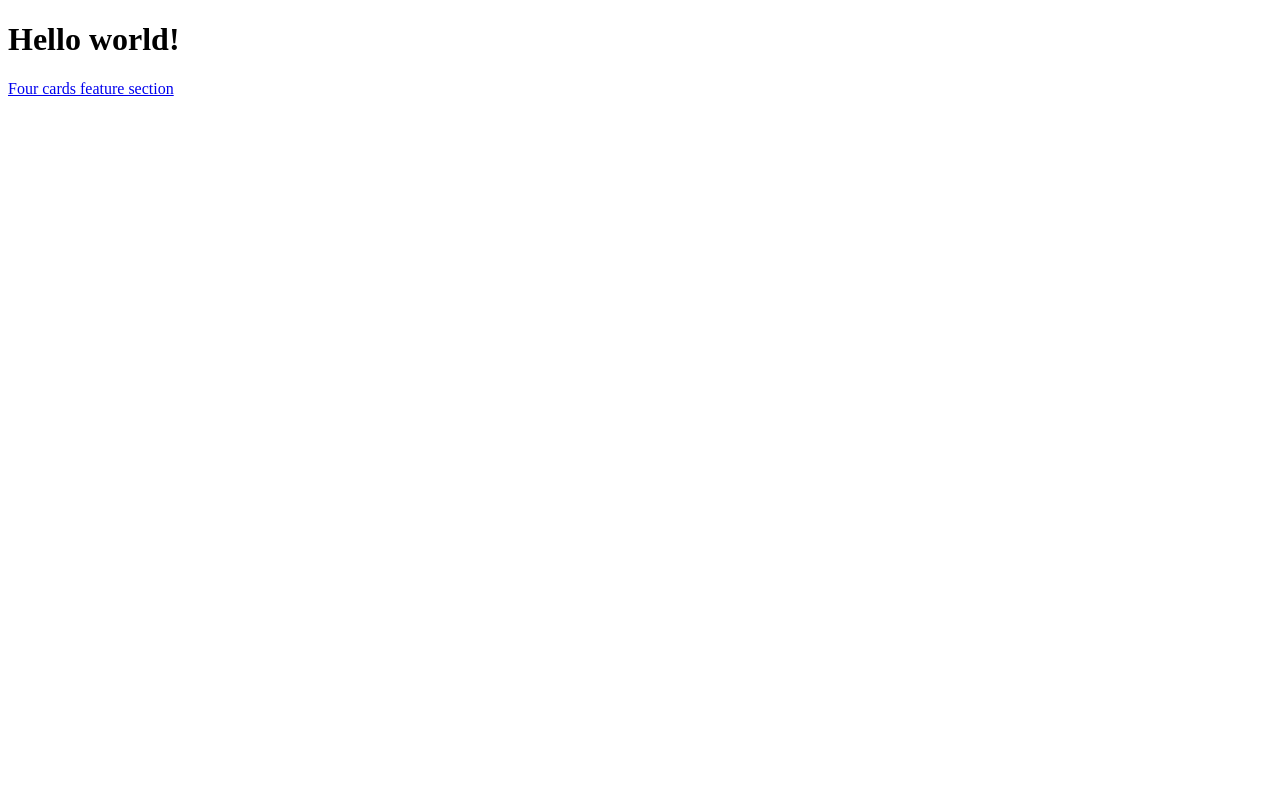
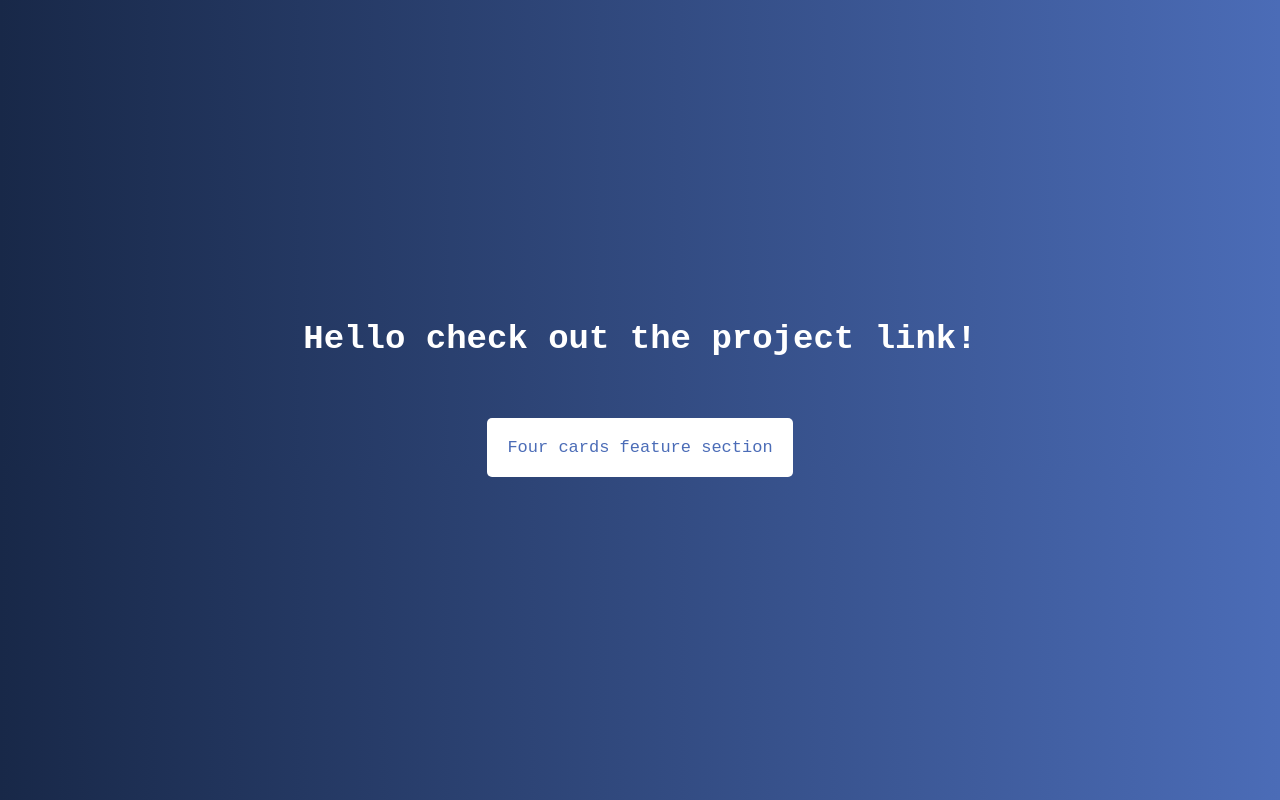
Before and after one commit to annonBytes/Four-card-feature-section, a plain HTML site: page index.html in a window 1280 px wide. Drawn offline with Linux system fonts and the light colour scheme.

Commit message:
styling and structure adjustment

```diff
--- a/index.html
+++ b/index.html
@@ -4,9 +4,10 @@
     <meta charset="UTF-8" />
     <meta name="viewport" content="width=device-width, initial-scale=1.0" />
     <title>Four Cards Feature Site Project</title>
+    <link rel="stylesheet" href="style.css" />
   </head>
   <body>
-    <h1>Hello world!</h1>
+    <h1>Hello check out the project link!</h1>
     <a href="/four-card-feature-section-master/index.html"
       >Four cards feature section</a
     >
--- /dev/null
+++ b/style.css
@@ -0,0 +1,36 @@
+* {
+  box-sizing: border-box;
+}
+
+body {
+  font-family: monospace;
+  font-size: 17px;
+  text-align: center;
+  margin-top: 25%;
+  background: #4b6cb7; /* fallback for old browsers */
+  background: -webkit-linear-gradient(
+    to right,
+    #182848,
+    #4b6cb7
+  ); /* Chrome 10-25, Safari 5.1-6 */
+  background: linear-gradient(
+    to right,
+    #182848,
+    #4b6cb7
+  ); /* W3C, IE 10+/ Edge, Firefox 16+, Chrome 26+, Opera 12+, Safari 7+ */
+}
+
+h1 {
+  color: #fff;
+  font-weight: 600;
+  margin-bottom: 80px;
+}
+
+a {
+  color: #4b6cb7;
+  text-decoration: none;
+  font-weight: 200;
+  border-radius: 5px;
+  padding: 20px;
+  background-color: white;
+}
```
